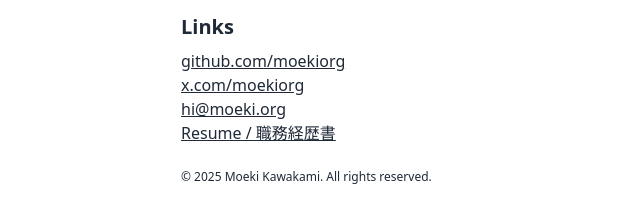
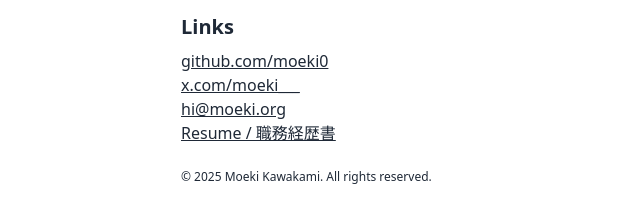
Before and after one commit to moeki0/website, an Astro site: page / in a window 1280 px wide. Shown: the part 443-660 px from the top of the page, 241-881 px from the left. Built offline with nearby package versions, Linux system fonts and the light colour scheme; Astro itself is replaced by a stand-in of ours.

Commit message:
Update account name

```diff
--- a/src/content/pages/resume.md
+++ b/src/content/pages/resume.md
@@ -5,7 +5,7 @@
 | Key            | Value                                      |
 | -------------- | ------------------------------------------ |
 | 氏名           | 川上 萌稀、かわかみ もえき、Kawakami Moeki |
-| ID             | `moekiorg`                                 |
+| ID             | `moeki*`                                   |
 | メールアドレス | [me@moeki.org](mailto:me@moeki.org)        |
 | 居住地         | 石川県                                     |
 | 最終学歴       | 金沢大学理工学域電子情報学類卒             |
@@ -34,7 +34,7 @@
 
 - CommonMark
   - CommonMark のパーサーを書いたりしました
-  - https://github.com/moekiorg/mquve
+  - https://github.com/moeki0/mquve
 - 生成 AI
   - GPT-3.5 の API が公開されてからプロダクトで活用を始めました
   - 最近は長期記憶や AI エージェントについて研究しています
--- a/src/pages/index.astro
+++ b/src/pages/index.astro
@@ -33,17 +33,17 @@ import BaseLayout from '../layouts/BaseLayout.astro';
         <li>
           <a
             class="underline hover:text-gray-600"
-            href="https://github.com/moekiorg"
+            href="https://github.com/moeki0"
           >
-            github.com/moekiorg
+            github.com/moeki0
           </a>
         </li>
         <li>
           <a
             class="underline hover:text-gray-600"
-            href="https://x.com/moekiorg"
+            href="https://x.com/moeki___"
           >
-            x.com/moekiorg
+            x.com/moeki___
           </a>
         </li>
         <li>
```
